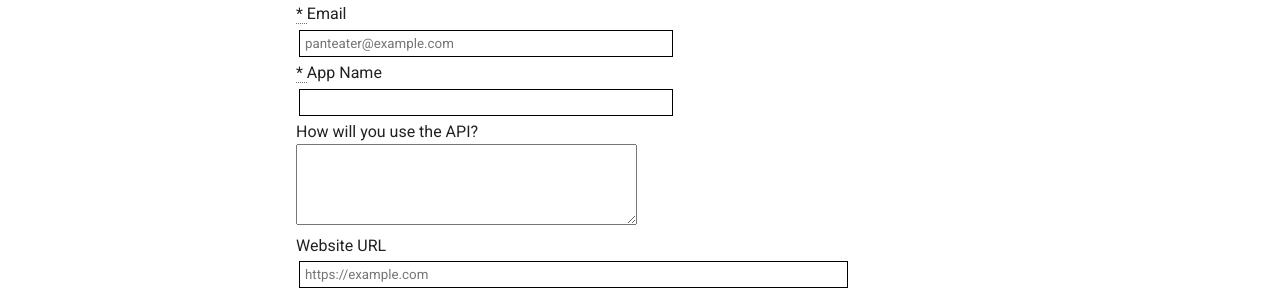
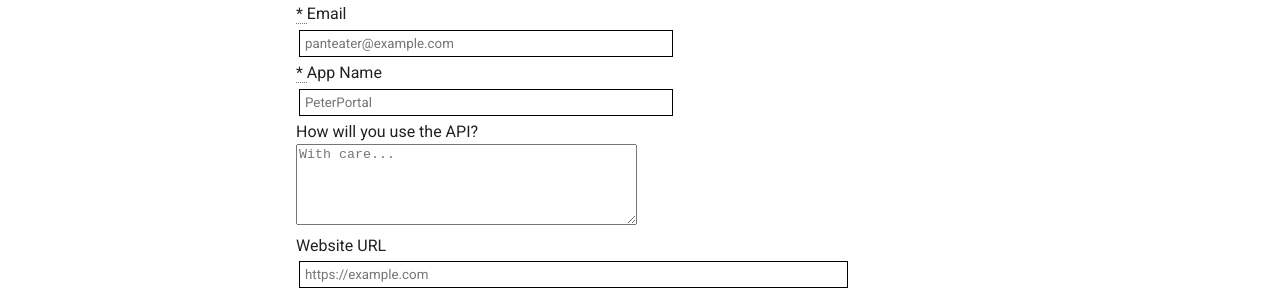
Before and after one commit to icssc/peterportal-public-api, an MkDocs documentation site: the page built from docs/Register-Here.md, in a window 1280 px wide. Shown: the part 337-627 px from the top of the page. Built offline with MkDocs 1.6.1 and Material for MkDocs 9.7.7, drawn with Linux system fonts in a browser that asks for light colours; nearby versions of some CDN libraries; comment, search, counter and statistics services are not loaded.

Commit message:
Added placeholders

```diff
--- a/docs/Register-Here.md
+++ b/docs/Register-Here.md
@@ -51,13 +51,13 @@
             App Name
         </label>
         <div class="col-sm-5">
-            <input class="form-control" id="user_app_name" name="user[app_name]" size="50" type="text" required>
+            <input class="form-control" id="user_app_name" name="user[app_name]" size="50" type="text" placeholder="PeterPortal" required>
         </div>
     </div>
     <div class="form-group">
         <label class="col-sm-4 control-label" for="user_app_description">How will you use the API?<br></label>
         <div class="col-sm-5">
-            <textarea class="form-control" cols="40" id="user_app_description" name="user[app_description]" rows="5"></textarea>
+            <textarea class="form-control" cols="40" id="user_app_description" name="user[app_description]" placeholder="With care..." rows="5"></textarea>
         </div>
     </div>
     <div class="form-group">
```
